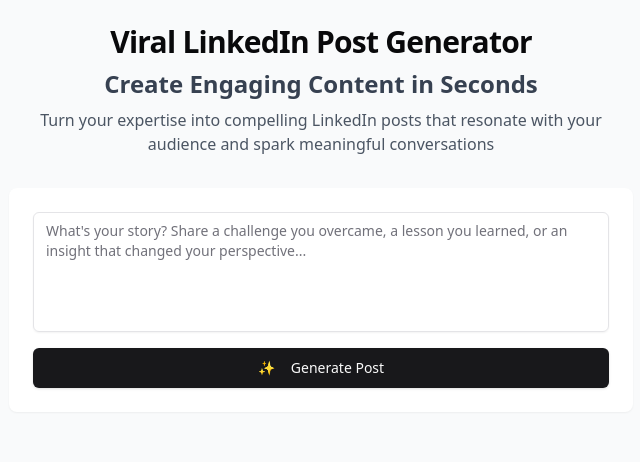
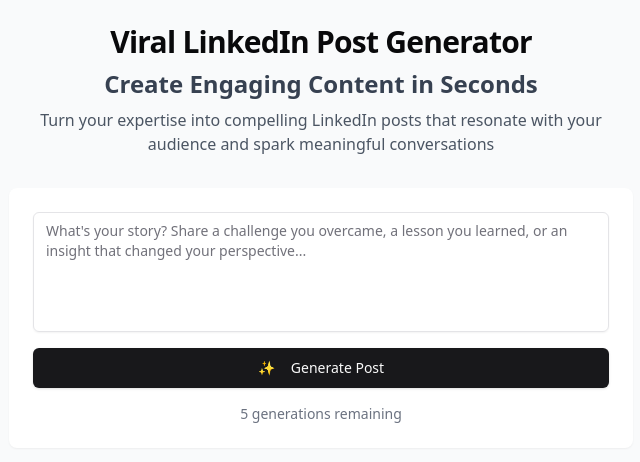
Before and after one commit to Benjaminlooi/linkedin-lunatics, a React (Vite) app in the folder apps/web/: page / in a window 1280 px wide. Shown: the top 462 px of the page, without its empty margins (319-959 px from the left). Built offline with nearby package versions, Linux system fonts and the light colour scheme.

Commit message:
Add generation limit with local storage persistence
- Implement remaining attempts tracking
- Add localStorage to persist generation count
- Disable generate button when attempts are exhausted
- Display remaining generations to user

```diff
--- a/apps/web/src/App.tsx
+++ b/apps/web/src/App.tsx
@@ -7,21 +7,32 @@
   const [content, setContent] = useState("");
   const [isLoading, setIsLoading] = useState(false);
   const [generatedPost, setGeneratedPost] = useState("");
+  const [remainingAttempts, setRemainingAttempts] = useState(() => {
+    const stored = localStorage.getItem("remainingAttempts");
+    return stored ? parseInt(stored, 10) : 5; // Default to 5 if not set
+  });
 
   const handleGenerate = async () => {
+    if (remainingAttempts <= 0) {
+      alert("You have reached your maximum number of generations.");
+      return;
+    }
+
     try {
       setIsLoading(true);
       const response = await axios.post(
         `${import.meta.env.VITE_API_URL}/api/generate`,
-        {
-          content,
-        }
+        { content }
       );
 
       setGeneratedPost(response.data.post);
+
+      // Update remaining attempts
+      const newAttempts = remainingAttempts - 1;
+      setRemainingAttempts(newAttempts);
+      localStorage.setItem("remainingAttempts", newAttempts.toString());
     } catch (error) {
       console.error("Error generating post:", error);
-      // Handle error appropriately
     } finally {
       setIsLoading(false);
     }
@@ -60,7 +71,7 @@
               className="flex-1"
               onClick={handleGenerate}
               size="lg"
-              disabled={isLoading}
+              disabled={isLoading || remainingAttempts <= 0}
             >
               {isLoading ? (
                 <span className="mr-2">Generating...</span>
@@ -71,6 +82,10 @@
                 </>
               )}
             </Button>
+          </div>
+
+          <div className="text-sm text-gray-500 text-center">
+            {remainingAttempts} generations remaining
           </div>
 
           {generatedPost && (
```
